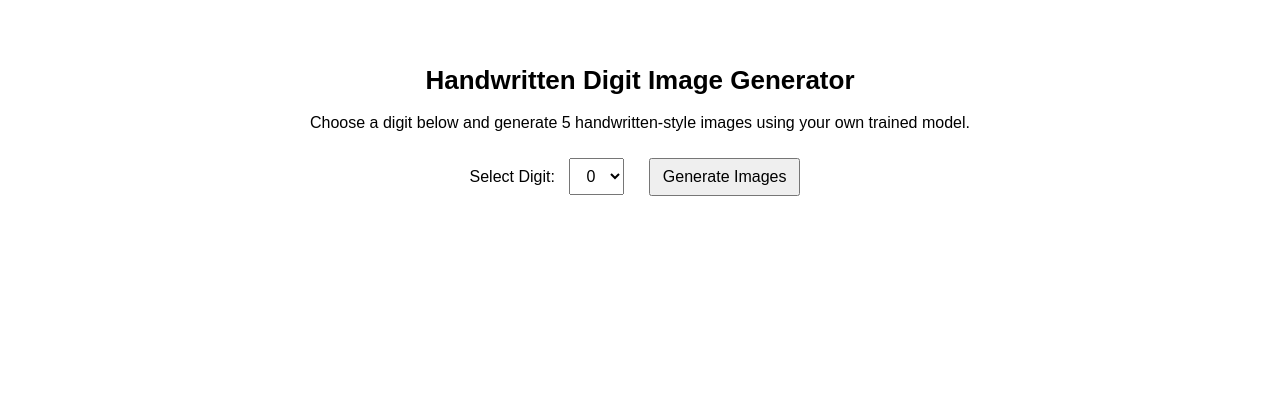
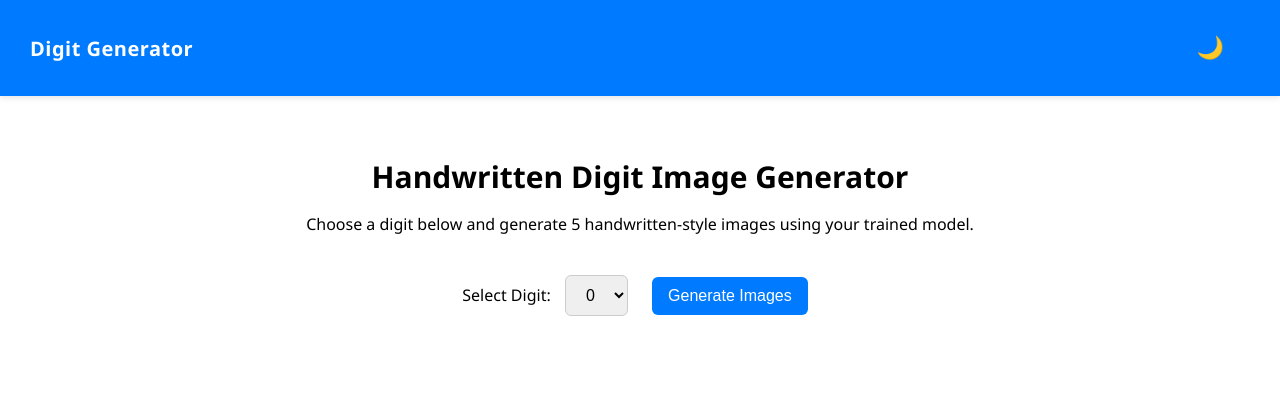
Before and after one commit to gentleakshit1/mnist-digit-generator, a Flask app: page / in a window 1280 px wide. Shown: the top 395 px of the page. Run offline with Flask 3, Linux system fonts and the light colour scheme; parts of the project's set-up code (start-up, migrations or seed data) failed here and were passed over.

Commit message:
Fix static path for generated images and update UI

```diff
--- a/model.py
+++ b/model.py
@@ -6,6 +6,7 @@ class Generator(nn.Module):
         super(Generator, self).__init__()
         self.label_emb = nn.Embedding(num_classes, num_classes)
         input_dim = z_dim + num_classes
+        self.img_shape = img_shape
 
         self.model = nn.Sequential(
             nn.Linear(input_dim, 256),
@@ -17,7 +18,6 @@ class Generator(nn.Module):
             nn.Linear(1024, int(torch.prod(torch.tensor(img_shape)))),
             nn.Tanh()
         )
-        self.img_shape = img_shape
 
     def forward(self, z, labels):
         label_embedding = self.label_emb(labels)
--- a/server.py
+++ b/server.py
@@ -1,40 +1,49 @@
 import torch
 import torch.nn as nn
-import torchvision.utils as vutils
-import os
-import numpy as np
-from model import Generator
-from flask import Flask, request, render_template, jsonify
+from flask import Flask, request, jsonify, render_template
 from torchvision import transforms
 from PIL import Image
+import os
+from model import Generator  # use external model
 
-app = Flask(__name__)
+app = Flask(__name__, static_folder='static')
 
-# Load the generator
+# --- Model Setup ---
 device = torch.device("cuda" if torch.cuda.is_available() else "cpu")
-generator = Generator(...)
+
+# --- Load Generator ---
+z_dim = 100
+num_classes = 10
+img_shape = (1, 28, 28)
+
+generator = Generator(z_dim=z_dim, num_classes=num_classes, img_shape=img_shape).to(device)
 generator.load_state_dict(torch.load("generator.pth", map_location=device))
-generator.to(device)
 generator.eval()
 
-# Digit embedding labels: 0–9
+# --- Image Generation Function ---
 def generate_images(digit, n_images=5):
-    z = torch.randn(n_images, 100).to(device)  # latent vector
+    z = torch.randn(n_images, z_dim).to(device)
     labels = torch.full((n_images,), digit, dtype=torch.long).to(device)
 
     with torch.no_grad():
         fake_imgs = generator(z, labels)
-        fake_imgs = (fake_imgs + 1) / 2  # [-1,1] → [0,1]
+        fake_imgs = (fake_imgs + 1) / 2  # Convert [-1, 1] to [0, 1]
 
     paths = []
+    os.makedirs("static/generated", exist_ok=True)
+
+
+
     for i, img_tensor in enumerate(fake_imgs):
         img_pil = transforms.ToPILImage()(img_tensor.cpu())
-        filename = f"static/generated/{digit}_{i}.png"
-        img_pil.save(filename)
-        paths.append(f"/static/generated/{digit}_{i}.png")
+        path = f"static/generated/digit_{digit}_{i}.png"
+        img_pil.save(path)
+        paths.append(f"/static/generated/digit_{digit}_{i}.png")
+
 
     return paths
 
+# --- Flask Routes ---
 @app.route("/")
 def index():
     return render_template("index.html")
@@ -42,5 +51,8 @@ def index():
 @app.route("/generate", methods=["POST"])
 def generate():
     digit = int(request.json["digit"])
-    images = generate_images(digit)
-    return jsonify({"images": images})
+    image_paths = generate_images(digit)
+    return jsonify({"images": image_paths})
+
+if __name__ == "__main__":
+    app.run(debug=True)
--- a/templates/index.html
+++ b/templates/index.html
@@ -4,20 +4,102 @@
     <meta charset="UTF-8">
     <title>Handwritten Digit Generator</title>
     <style>
+        :root {
+            --bg-color: #ffffff;
+            --text-color: #000000;
+            --btn-bg: #007bff;
+            --btn-text: #ffffff;
+            --card-bg: #f0f0f0;
+            --img-border: #ccc;
+        }
+
+        [data-theme="dark"] {
+            --bg-color: #121212;
+            --text-color: #ffffff;
+            --btn-bg: #444;
+            --btn-text: #ffffff;
+            --card-bg: #1e1e1e;
+            --img-border: #555;
+        }
+
         body {
-            font-family: Arial, sans-serif;
+            font-family: 'Segoe UI', Tahoma, Geneva, Verdana, sans-serif;
+            background-color: var(--bg-color);
+            color: var(--text-color);
+            margin: 0;
+            padding: 0;
+            transition: background-color 0.4s, color 0.4s;
+        }
+
+        nav {
+            background-color: var(--btn-bg);
+            color: var(--btn-text);
+            padding: 15px 30px;
+            display: flex;
+            justify-content: space-between;
+            align-items: center;
+            font-weight: bold;
+            box-shadow: 0 2px 6px rgba(0,0,0,0.1);
+        }
+
+        .nav-left {
+            font-size: 20px;
+            letter-spacing: 0.5px;
+        }
+
+        .theme-toggle {
+            background: none;
+            border: none;
+            font-size: 22px;
+            color: var(--btn-text);
+            cursor: pointer;
+            transition: transform 0.3s;
+        }
+
+        .theme-toggle:hover {
+            transform: rotate(20deg);
+        }
+
+        main {
             text-align: center;
-            padding: 40px;
+            padding: 40px 20px;
+        }
+
+        h1 {
+            font-size: 30px;
+            margin-bottom: 10px;
+        }
+
+        p {
+            font-size: 16px;
+            margin-bottom: 30px;
         }
 
         select, button {
             font-size: 16px;
-            padding: 8px 12px;
+            padding: 10px 16px;
             margin: 10px;
+            border-radius: 6px;
+            border: 1px solid #ccc;
         }
 
-        h1 {
-            font-size: 26px;
+        button {
+            background-color: var(--btn-bg);
+            color: var(--btn-text);
+            border: none;
+            cursor: pointer;
+            transition: background-color 0.3s, transform 0.3s;
+        }
+
+        button:hover {
+            background-color: #0056b3;
+            transform: scale(1.05);
+        }
+
+        .loader {
+            font-style: italic;
+            margin-top: 20px;
+            display: none;
         }
 
         .image-container {
@@ -31,21 +113,31 @@
         .image-container img {
             width: 84px;
             height: 84px;
-            border: 2px solid #888;
-            border-radius: 8px;
-            background-color: #eee;
+            border-radius: 10px;
+            border: 2px solid var(--img-border);
+            background-color: var(--card-bg);
+            box-shadow: 0 4px 12px rgba(0,0,0,0.08);
+            opacity: 0;
+            transform: scale(0.9);
+            transition: all 0.5s ease-in-out;
         }
 
-        .loader {
-            display: none;
-            font-style: italic;
-            margin-top: 20px;
+        .image-container img.show {
+            opacity: 1;
+            transform: scale(1);
         }
     </style>
 </head>
-<body>
+<body data-theme="light">
+
+    <nav>
+        <div class="nav-left">Digit Generator</div>
+        <button class="theme-toggle" onclick="toggleTheme()" title="Toggle Theme">🌙</button>
+    </nav>
+
+    <main>
         <h1>Handwritten Digit Image Generator</h1>
-    <p>Choose a digit below and generate 5 handwritten-style images using your own trained model.</p>
+        <p>Choose a digit below and generate 5 handwritten-style images using your trained model.</p>
 
         <label for="digit">Select Digit:</label>
         <select id="digit">
@@ -61,8 +153,18 @@
         <div class="loader" id="loader">Generating images...</div>
 
         <div class="image-container" id="images"></div>
+    </main>
 
     <script>
+        let currentTheme = "light";
+
+        function toggleTheme() {
+            const body = document.body;
+            currentTheme = body.getAttribute("data-theme") === "dark" ? "light" : "dark";
+            body.setAttribute("data-theme", currentTheme);
+            document.querySelector(".theme-toggle").textContent = currentTheme === "dark" ? "☀️" : "🌙";
+        }
+
         async function generateImages() {
             const digit = document.getElementById("digit").value;
             const loader = document.getElementById("loader");
@@ -87,6 +189,7 @@
                     const img = document.createElement("img");
                     img.src = url;
                     container.appendChild(img);
+                    setTimeout(() => img.classList.add("show"), 50); // Animate appearance
                 });
             } catch (error) {
                 loader.style.display = "none";
```
Also changed, not shown: static/generated/digit_9_0.png (added), static/generated/digit_9_1.png (added), static/generated/digit_9_2.png (added), static/generated/digit_9_3.png (added), static/generated/digit_9_4.png (added), 2 other files. Lines whose indentation alone changed are shown as unchanged.
